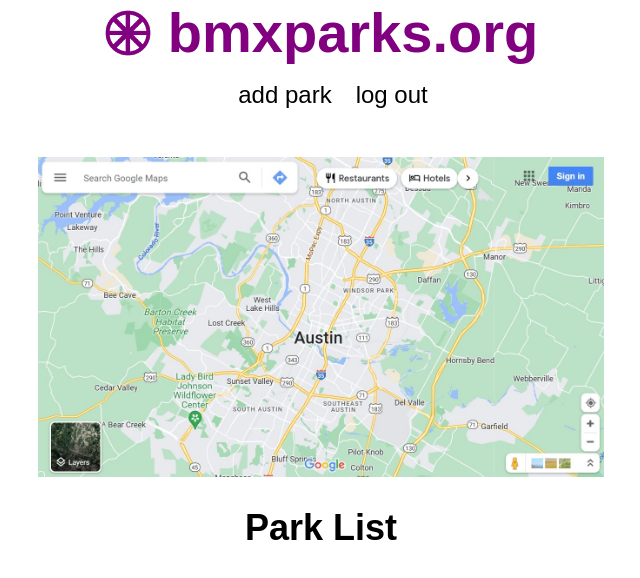
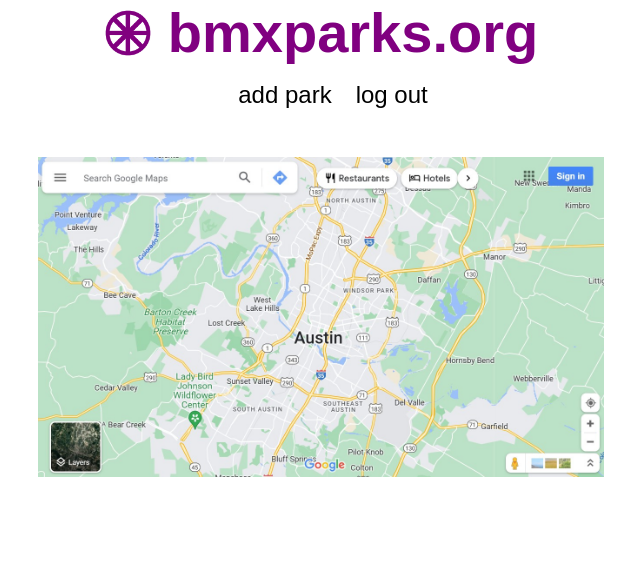
Before and after one commit to guigacarvalho/bmx-redux, a React (Create React App) app in the folder client/: page / in a window 1280 px wide. Shown: the top 578 px of the page, without its empty margins (319-959 px from the left). Built offline with nearby package versions, Linux system fonts and the light colour scheme.

Commit message:
replaced ParkList.js with ParkList.jsx

```diff
--- a/client/src/App.js
+++ b/client/src/App.js
@@ -1,6 +1,5 @@
 import { BrowserRouter, Route, Routes } from 'react-router-dom';
 import { Home } from "./pages/Home"
-import { NotFound } from "./pages/NotFound"
 
 import Header from './components/Header';
 
--- a/client/src/pages/Home.js
+++ b/client/src/pages/Home.js
@@ -1,12 +1,10 @@
 import { Map } from '../components/Map'
-import { ParkList } from './ParkList';
 
 export function Home() {
     return (
     <>
         <main>
             <Map />
-            <ParkList />
         </main>
     </>
     )
--- a/client/src/pages/ParkList.js
+++ /dev/null
@@ -1,3 +0,0 @@
-export function ParkList() {
-    return <h2>Park List</h2>
-}
```
Also changed, not shown: client/src/components/ParkItem.jsx (deleted, +0 -9 lines), client/src/components/ParkList.jsx (added, +10 -0 lines).
